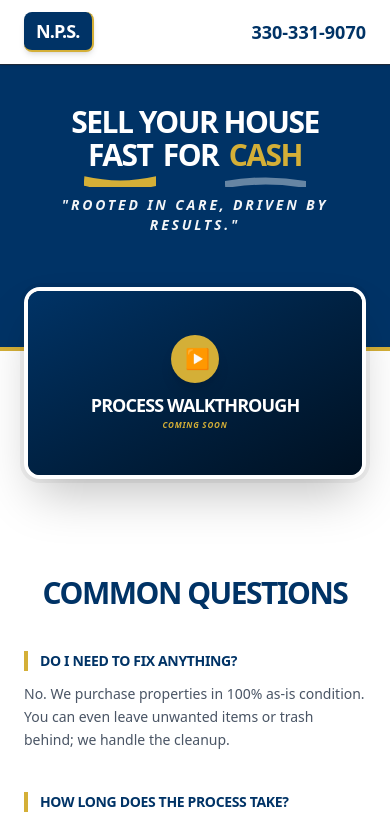
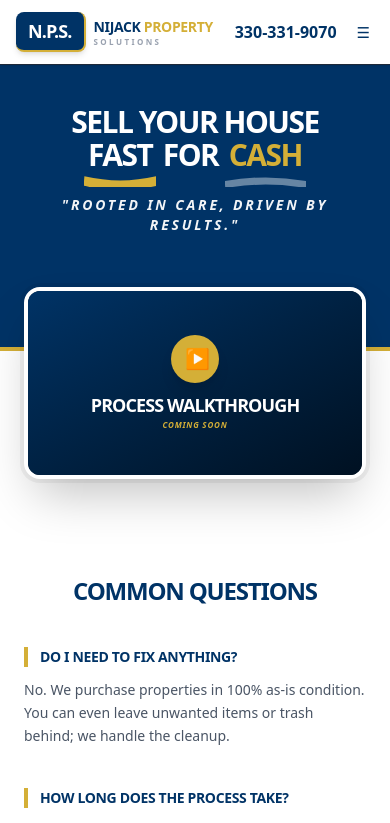
Before and after one commit to nijackacquisitions56/nijack-property-solutions, a React (Vite) app: page / in a window 390 px wide. Shown: the top 823 px of the page. Built offline with nearby package versions, Linux system fonts and the light colour scheme.

Commit message:
Update App.jsx

```diff
--- a/src/App.jsx
+++ b/src/App.jsx
@@ -4,6 +4,7 @@ export default function NijackPropertySolutionsElite() {
   const [submitted, setSubmitted] = useState(false);
   const [showOther, setShowOther] = useState(false);
   const [isShopping, setIsShopping] = useState(false);
+  const [isMenuOpen, setIsMenuOpen] = useState(false);
 
   const handleSubmit = async (e) => {
     e.preventDefault();
@@ -32,28 +33,48 @@ export default function NijackPropertySolutionsElite() {
   return (
     <div className="min-h-screen bg-white text-gray-800 font-sans selection:bg-[#D4AF37] selection:text-white text-[15px]">
 
-      {/* HEADER */}
+      {/* IMPROVED RESPONSIVE HEADER */}
       <header className="sticky top-0 z-50 border-b bg-white/95 backdrop-blur-sm shadow-sm">
-        <div className="mx-auto max-w-7xl px-6 py-3 flex justify-between items-center">
-          <div className="flex items-center gap-3">
+        <div className="mx-auto max-w-7xl px-4 md:px-6 py-3 flex justify-between items-center">
+
+          {/* LOGO AREA - ALWAYS VISIBLE */}
+          <div className="flex items-center gap-2 md:gap-3">
             <div className="h-10 w-auto px-3 bg-[#003366] rounded-lg flex items-center justify-center border-b-2 border-r-2 border-[#D4AF37] shadow-md">
               <span className="text-white font-black text-lg tracking-tighter uppercase">N.P.S.</span>
             </div>
-            <div className="text-left leading-tight hidden sm:block">
-              <div className="font-black text-lg text-[#003366] uppercase tracking-tight">NIJACK <span className="text-[#D4AF37]">PROPERTY</span></div>
-              <div className="text-[9px] text-gray-400 uppercase tracking-[0.4em] font-bold">Solutions</div>
+            <div className="text-left leading-tight">
+              <div className="font-black text-sm md:text-lg text-[#003366] uppercase tracking-tight">
+                NIJACK <span className="text-[#D4AF37]">PROPERTY</span>
+              </div>
+              <div className="text-[8px] md:text-[9px] text-gray-400 uppercase tracking-[0.3em] font-bold">Solutions</div>
             </div>
           </div>
 
+          {/* DESKTOP NAV */}
           <nav className="hidden md:flex gap-8 text-[11px] font-black uppercase tracking-widest text-[#003366]">
             <a href="#how-it-works" className="hover:text-[#D4AF37] transition-colors">How It Works</a>
             <a href="#faq" className="hover:text-[#D4AF37] transition-colors">FAQ</a>
           </nav>
 
-          <div className="text-right">
-             <a href="tel:3303319070" className="font-black text-[#003366] text-lg md:text-xl">330-331-9070</a>
+          {/* CONTACT & MOBILE MENU TOGGLE */}
+          <div className="flex items-center gap-4">
+             <a href="tel:3303319070" className="font-black text-[#003366] text-base md:text-xl">330-331-9070</a>
+             <button
+                onClick={() => setIsMenuOpen(!isMenuOpen)}
+                className="md:hidden text-[#003366] p-1"
+             >
+               {isMenuOpen ? "✕" : "☰"}
+             </button>
           </div>
         </div>
+
+        {/* MOBILE MENU DROPDOWN */}
+        {isMenuOpen && (
+          <div className="md:hidden bg-white border-b border-gray-100 p-6 flex flex-col gap-4 text-[12px] font-black uppercase tracking-widest text-[#003366] animate-in slide-in-from-top duration-200">
+            <a href="#how-it-works" onClick={() => setIsMenuOpen(false)}>How It Works</a>
+            <a href="#faq" onClick={() => setIsMenuOpen(false)}>FAQ</a>
+          </div>
+        )}
       </header>
 
       {/* HERO SECTION */}
@@ -72,7 +93,7 @@ export default function NijackPropertySolutionsElite() {
         </div>
       </section>
 
-      {/* SMALLER VIDEO */}
+      {/* VIDEO */}
       <section className="mx-auto max-w-xl px-6 -mt-16 mb-12">
         <div className="bg-[#001122] rounded-2xl shadow-2xl border-4 border-white overflow-hidden aspect-video relative group ring-4 ring-black/5">
            <div className="absolute inset-0 flex flex-col items-center justify-center text-center p-6 bg-gradient-to-br from-[#003366] to-[#001122]">
@@ -85,10 +106,10 @@ export default function NijackPropertySolutionsElite() {
         </div>
       </section>
 
-      {/* CORRECTED FAQ SECTION */}
+      {/* FAQ */}
       <section id="faq" className="py-12 bg-white px-6">
         <div className="mx-auto max-w-4xl">
-          <h2 className="text-3xl font-black text-[#003366] text-center uppercase mb-10 tracking-tighter">Common Questions</h2>
+          <h2 className="text-2xl md:text-3xl font-black text-[#003366] text-center uppercase mb-10 tracking-tighter">Common Questions</h2>
           <div className="grid md:grid-cols-2 gap-x-12 gap-y-10 text-left">
             {[
               { q: "Do I need to fix anything?", a: "No. We purchase properties in 100% as-is condition. You can even leave unwanted items or trash behind; we handle the cleanup." },
@@ -154,7 +175,7 @@ export default function NijackPropertySolutionsElite() {
             ) : isShopping ? (
               <div className="text-center py-16 px-4">
                 <h2 className="text-2xl font-black text-[#003366] uppercase mb-4">Market Insight</h2>
-                <p className="text-[15px] font-bold text-gray-500 uppercase leading-relaxed">We specialize in expedited closings within 60 days. Please download our strategy guide to the right for more information on the current market.</p>
+                <p className="text-[15px] font-bold text-gray-500 uppercase leading-relaxed">We specialize in expedited closings within 60 days. Please download our strategy guide to the right for more information.</p>
               </div>
             ) : (
               <div className="text-center py-16">
@@ -164,10 +185,9 @@ export default function NijackPropertySolutionsElite() {
             )}
           </div>
 
-          {/* ADVANTAGE BLOCK */}
           <div className="lg:col-span-5 space-y-8">
-            <div className="bg-white rounded-2xl p-8 shadow-md border border-gray-100">
-              <h3 className="text-2xl font-black text-[#003366] mb-8 uppercase border-b-4 border-[#D4AF37] pb-4 text-center tracking-tighter">The Advantage</h3>
+            <div className="bg-white rounded-2xl p-8 shadow-md border border-gray-100 text-center">
+              <h3 className="text-2xl font-black text-[#003366] mb-8 uppercase border-b-4 border-[#D4AF37] pb-4 tracking-tighter">The Advantage</h3>
               <div className="space-y-6">
                 {[
                   { bad: "Agent: 6% Fee", good: "N.P.S: $0 Fees" },
@@ -175,9 +195,9 @@ export default function NijackPropertySolutionsElite() {
                   { bad: "90+ Day Wait", good: "N.P.S: 14-30 Days" }
                 ].map((row, i) => (
                   <div key={i} className="flex items-center text-[13px] font-black uppercase tracking-tighter">
-                    <span className="text-red-600 font-black w-[42%] text-center">{row.bad}</span>
-                    <span className="text-[#D4AF37] text-2xl font-bold w-[16%] text-center">➔</span>
-                    <span className="text-[#003366] w-[42%] text-center">{row.good}</span>
+                    <span className="text-red-600 font-black w-[42%]">{row.bad}</span>
+                    <span className="text-[#D4AF37] text-2xl font-bold w-[16%]">➔</span>
+                    <span className="text-[#003366] w-[42%]">{row.good}</span>
                   </div>
                 ))}
               </div>
@@ -191,23 +211,23 @@ export default function NijackPropertySolutionsElite() {
         </div>
       </main>
 
-      {/* PROCESS SECTION */}
+      {/* PROCESS */}
       <section id="how-it-works" className="py-16 bg-white px-6">
         <div className="mx-auto max-w-5xl text-center">
           <h2 className="text-3xl font-black text-[#003366] uppercase mb-12 tracking-tighter">How Our Process Works</h2>
           <div className="grid md:grid-cols-3 gap-10">
-            {[{t:"Talk",d:"Complete the form. Our analysts review your property data immediately."}, {t:"Review",d:"Connect for a brief virtual walkthrough or provide photos for a fast assessment."}, {t:"Paid",d:"Sign digitally and get paid on your specific timeline."}].map((s,i) => (
+            {[{t:"Talk",d:"Complete the form. Our analysts review your property data immediately."}, {t:"Review",d:"Connect for a brief virtual walkthrough or provide photos for assessment."}, {t:"Paid",d:"Sign digitally and get paid on your specific timeline."}].map((s,i) => (
               <div key={i} className="space-y-3">
                 <div className="text-3xl font-black text-[#D4AF37]">0{i+1}</div>
                 <h4 className="font-black text-[#003366] uppercase text-sm tracking-widest">{s.t}</h4>
-                <p className="text-[13px] text-gray-500 font-bold uppercase tracking-tight leading-relaxed">{s.d}</p>
+                <p className="text-[13px] text-gray-600 font-bold uppercase tracking-tight leading-relaxed">{s.d}</p>
               </div>
             ))}
           </div>
         </div>
       </section>
 
-      {/* FOOTER WITH RESTORED DISCLAIMER */}
+      {/* FOOTER */}
       <footer className="bg-[#001122] text-white py-16 border-t-4 border-[#D4AF37] text-center px-6">
         <div className="mx-auto max-w-4xl">
           <div className="font-black text-2xl uppercase mb-2 tracking-tighter">NIJACK PROPERTY SOLUTIONS</div>
```
